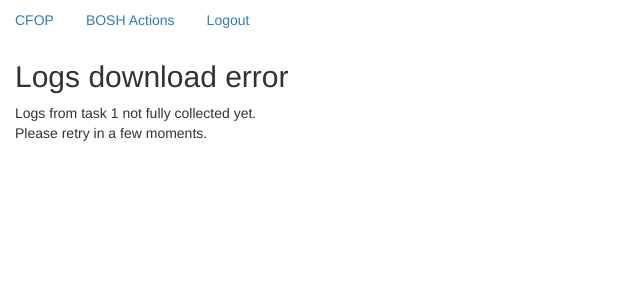
After one commit to tpbrisco/cfopscon, a Flask app: template opcon/templates/bosh_logerr.html in a window 1280 px wide. The commit adds this page. Shown: the top 300 px of the page, without its empty margins (0-640 px from the left). Run offline with Flask 3, Linux system fonts and the light colour scheme; the template is opened without the code that fills it: most values are stand-ins (such as "Sample title", 1, 10 or a date in 2020); parts of the project's set-up code (start-up, migrations or seed data) failed here and were passed over; some libraries are stand-ins or nearby versions.

Commit message:
Handle "logs gathering in process" gracefully

```diff
--- a/opcon/bosh/bosh_bp.py
+++ b/opcon/bosh/bosh_bp.py
@@ -71,6 +71,9 @@ def download_logs(taskid):
     filename = t.t_query.replace('/', '_').replace(' ', '_') + ".tgz"
     # director.pending_tasks.remove(t)
     download_url = director.get_logs_job("/tasks/{}".format(taskid))
+    if download_url is None:
+        print(f"Found task {taskid} not ready, wait")
+        return render_template('bosh_logerr.html', taskid=taskid)
     r = director.session.get(director.bosh_url + download_url,
                              verify=director.verify_tls,
                              stream=True)
--- a/opcon/modules/director.py
+++ b/opcon/modules/director.py
@@ -232,6 +232,8 @@ class Director(object):
     def get_logs_job(self, link):
         '''get download URL for a bosh logs command'''
         logs_t_r = self.task_wait_ready(link)
+        if logs_t_r.json()['state'] != 'done':
+            return None
         # get blobstore ID from 'result' field
         download_url = "/resources/{}".format(logs_t_r.json()['result'])
         if self.debug:
@@ -384,11 +386,14 @@ class Director(object):
         return ary_vms
 
     def task_wait_ready(self, task_url):
+        tries = 0
+        max_tries = 2   # ensure we return under the gunicorn TIMEOUT value
         task_r = self.session.get(self.bosh_url + task_url,
                                   verify=self.verify_tls)
         task_state = task_r.json()['state']
-        while task_state != 'done':
+        while task_state != 'done' and tries < max_tries:
             # should "flash" a message here
+            tries += 1
             if self.debug:
                 print("task state: sleep until job ready")
             time.sleep(1)
--- a/opcon/templates/bosh.html
+++ b/opcon/templates/bosh.html
@@ -41,7 +41,7 @@
 	<tr><td>{{ task.t_type }}</td><td>{{ task.t_query }}</td>
 	  <td>{{task.t_time |datetime }}</td><td>{{ task.t_url }}</td>
 	  {% set t_url = task.t_url |regex_replace("^/", "") %}
-	  <td><a href="/bosh/{{ t_url }}" download="{{task.t_url|replace('/','')}}.tar.gz">fetch</a></tr>
+	  <td><a href="/bosh/{{ t_url }}" target="_blank">fetch</a></tr>
 	{% endfor %}
      </tbody>
     </table>
--- /dev/null
+++ b/opcon/templates/bosh_logerr.html
@@ -0,0 +1,9 @@
+{% extends "base.html" %}
+{% block title %} BOSH Logs Download Error{% endblock %}
+{% block content %}
+<div class="col-md-8 offset-md-2">
+  <h2>Logs download error</h2>
+  Logs from task {{ taskid }} not fully collected yet.<br>
+  Please retry in a few moments.
+</div>
+{% endblock %}
```
